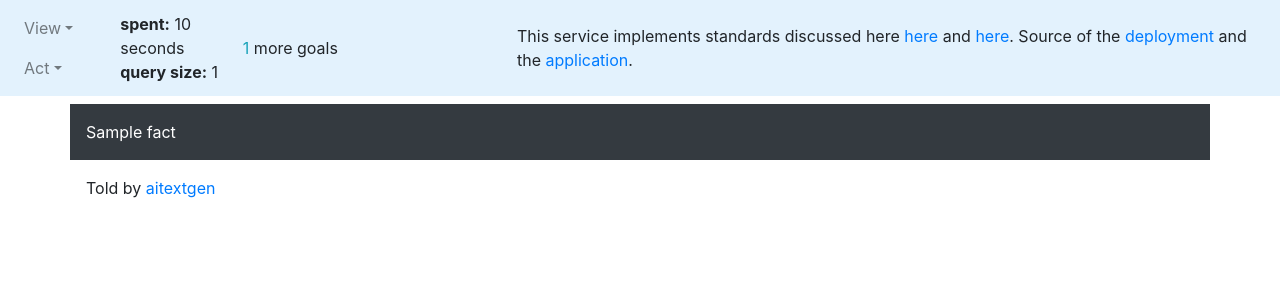
After one commit to volodymyrss/oda-experiments, a Flask app: template templates/facts-about-integral.html in a window 1280 px wide. The commit adds this page. Shown: the top 300 px of the page. Run offline with Flask 2, Linux system fonts and the light colour scheme; the template is opened without the code that fills it: most values are stand-ins (such as "Sample title", 1, 10 or a date in 2020); parts of the project's set-up code (start-up, migrations or seed data) failed here and were passed over; some libraries are stand-ins or nearby versions.

Commit message:
ai quotes

```diff
--- a/odatestsapp.py
+++ b/odatestsapp.py
@@ -822,6 +822,21 @@ def viewdash():
     r = render_template('dashboard.html')
     return r
 
+@app.route('/facts-about-integral')
+def viewfactsaboutintegral():
+    log_request()
+    from aitextgen import aitextgen
+
+    ai = aitextgen()
+
+    r = ai.generate(n=1,
+                    prompt=f"On {time.strftime('%-d of %b %Y')} INTEGRAL observed",
+                    max_length=300,
+                    temperature=1.2,
+                    return_as_list=True)
+
+    return render_template('facts-about-integral.html', fact="\n".join(r)+"...")
+
 @app.template_filter()
 def uri(uri, showwith=None):
     suri = uri.replace("http://odahub.io/ontology#", "oda:")
--- a/requirements.txt
+++ b/requirements.txt
@@ -16,3 +16,5 @@ jsonschema
 pylogstash_context==0.1.12
 
 simpler-ansi2html
+
+aitextgen
--- a/templates/dashboard.html
+++ b/templates/dashboard.html
@@ -2,7 +2,7 @@
 {% block content %}
 
 <h1>
-    Hello!
+    Hello <a href="facts-about-integral">ODA</a>!
 </h1>
 
 {% endblock %}
--- /dev/null
+++ b/templates/facts-about-integral.html
@@ -0,0 +1,11 @@
+{% extends "layout.html" %}
+{% block content %}
+
+<div class="container p-3 text-white bg-dark">
+  {{ fact }}
+</div>
+<div class="container p-3">
+    Told by <a href="https://pypi.org/project/aitextgen/">aitextgen </a>
+</div>
+
+{% endblock %}
```
